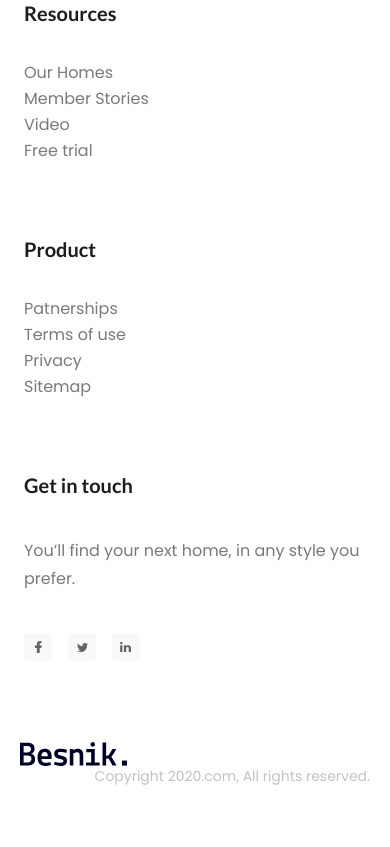
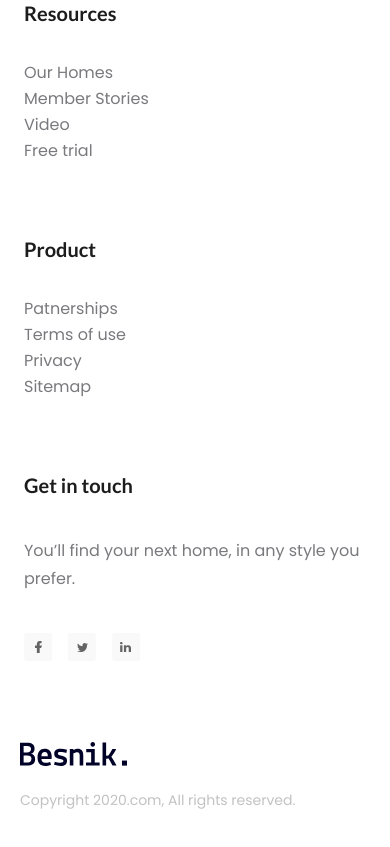
Before and after one commit to Hoangduongkst6/F8-project-01, a plain HTML site: page index.html in a window 390 px wide. Shown: the part 6791-7638 px from the top of the page. Drawn offline with Linux system fonts and the light colour scheme.

Commit message:
fix position

```diff
--- a/assets/css/responsive.css
+++ b/assets/css/responsive.css
@@ -131,7 +131,15 @@
     }
 
     .subscription-info {
-        text-align: center;
+        padding: 32px;
+    }
+
+    .row-bottom {
+        flex-direction: column;
+    }
+
+    .row-bottom p {
+        margin: 24px 0 0;
     }
 
 }
```
